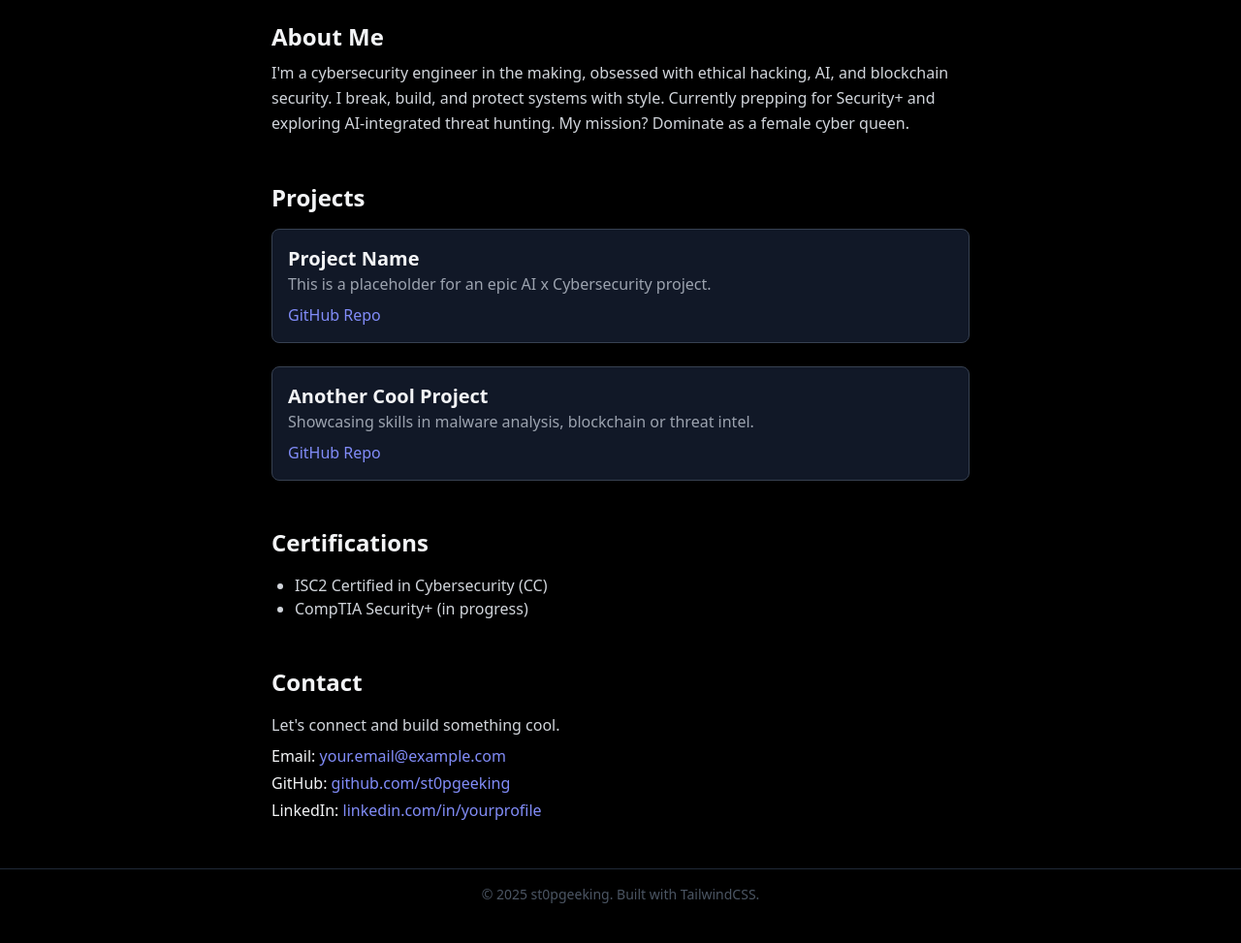
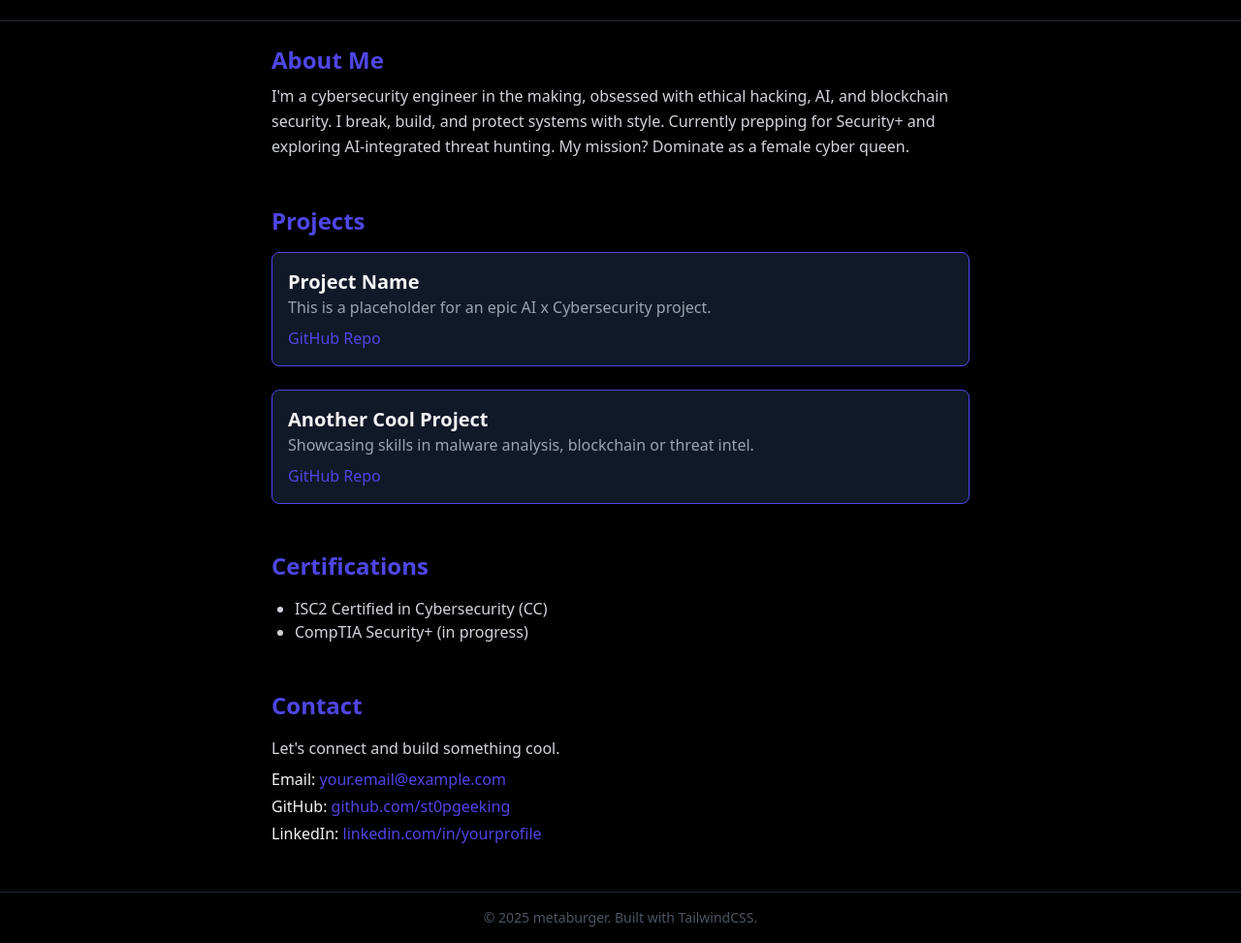
Before and after one commit to st4rburg3r/st4rburg3r.github.io, a plain HTML site: page index.html in a window 1280 px wide. Shown: the part 127-1100 px from the top of the page at 97% size. Before the commit the page ends 1076 px from the top, so only its background shows below. Drawn offline with nearby package versions, Linux system fonts and the light colour scheme.

Commit message:
added tailwind

```diff
--- a/index.html
+++ b/index.html
@@ -3,24 +3,30 @@
 <head>
   <meta charset="UTF-8" />
   <meta name="viewport" content="width=device-width, initial-scale=1.0" />
-  <title>st0pgeeking | Portfolio</title>
+  <title>metaburger | Portfolio</title>
   <script src="https://cdn.tailwindcss.com"></script>
-  <style>
-    body {
-      @apply bg-black text-gray-100 font-sans;
-    }
-  </style>
+  <script>
+    tailwind.config = {
+      theme: {
+        extend: {
+          colors: {
+            primary: '#4f46e5', // Indigo primary color
+          },
+        },
+      },
+    };
+  </script>
 </head>
-<body class="bg-black text-gray-100">
+<body class="bg-black text-gray-100 font-sans">
   <!-- Header -->
   <header class="p-6 text-center border-b border-gray-800">
-    <h1 class="text-4xl font-bold">st0pgeeking</h1>
+    <img src="images/metaburger-logo.png" alt="metaburger logo" class="h-16 mx-auto">
     <p class="text-lg text-gray-400 mt-2">Breaking systems so others don’t have to.</p>
   </header>
 
   <!-- About Section -->
   <section class="p-6 max-w-3xl mx-auto">
-    <h2 class="text-2xl font-semibold mb-2">About Me</h2>
+    <h2 class="text-2xl font-semibold mb-2 text-primary">About Me</h2>
     <p class="text-gray-300 leading-relaxed">
       I'm a cybersecurity engineer in the making, obsessed with ethical hacking, AI, and blockchain security. I break, build, and protect systems with style. Currently prepping for Security+ and exploring AI-integrated threat hunting. My mission? Dominate as a female cyber queen.
     </p>
@@ -28,22 +34,20 @@
 
   <!-- Projects Section -->
   <section class="p-6 max-w-3xl mx-auto">
-    <h2 class="text-2xl font-semibold mb-4">Projects</h2>
-
+    <h2 class="text-2xl font-semibold mb-4 text-primary">Projects</h2>
     <div class="grid gap-6">
-      <div class="bg-gray-900 p-4 rounded-lg border border-gray-700">
+      <div class="bg-gray-900 p-4 rounded-lg border border-primary">
         <h3 class="text-xl font-bold">Project Name</h3>
         <p class="text-gray-400">This is a placeholder for an epic AI x Cybersecurity project.</p>
         <div class="mt-2">
-          <a href="#" class="text-indigo-400 hover:underline">GitHub Repo</a>
+          <a href="#" class="text-primary hover:underline">GitHub Repo</a>
         </div>
       </div>
-
-      <div class="bg-gray-900 p-4 rounded-lg border border-gray-700">
+      <div class="bg-gray-900 p-4 rounded-lg border border-primary">
         <h3 class="text-xl font-bold">Another Cool Project</h3>
         <p class="text-gray-400">Showcasing skills in malware analysis, blockchain or threat intel.</p>
         <div class="mt-2">
-          <a href="#" class="text-indigo-400 hover:underline">GitHub Repo</a>
+          <a href="#" class="text-primary hover:underline">GitHub Repo</a>
         </div>
       </div>
     </div>
@@ -51,7 +55,7 @@
 
   <!-- Certifications -->
   <section class="p-6 max-w-3xl mx-auto">
-    <h2 class="text-2xl font-semibold mb-4">Certifications</h2>
+    <h2 class="text-2xl font-semibold mb-4 text-primary">Certifications</h2>
     <ul class="list-disc ml-6 text-gray-300">
       <li>ISC2 Certified in Cybersecurity (CC)</li>
       <li>CompTIA Security+ (in progress)</li>
@@ -60,17 +64,17 @@
 
   <!-- Contact Section -->
   <section class="p-6 max-w-3xl mx-auto">
-    <h2 class="text-2xl font-semibold mb-4">Contact</h2>
+    <h2 class="text-2xl font-semibold mb-4 text-primary">Contact</h2>
     <p class="text-gray-300">Let's connect and build something cool.</p>
     <ul class="mt-2 space-y-1">
-      <li>Email: <a href="mailto:your.email@example.com" class="text-indigo-400">your.email@example.com</a></li>
-      <li>GitHub: <a href="https://github.com/st0pgeeking" class="text-indigo-400">github.com/st0pgeeking</a></li>
-      <li>LinkedIn: <a href="https://linkedin.com/in/yourprofile" class="text-indigo-400">linkedin.com/in/yourprofile</a></li>
+      <li>Email: <a href="mailto:your.email@example.com" class="text-primary">your.email@example.com</a></li>
+      <li>GitHub: <a href="https://github.com/st0pgeeking" class="text-primary">github.com/st0pgeeking</a></li>
+      <li>LinkedIn: <a href="https://linkedin.com/in/yourprofile" class="text-primary">linkedin.com/in/yourprofile</a></li>
     </ul>
   </section>
 
   <footer class="p-4 text-center text-gray-600 text-sm border-t border-gray-800 mt-6">
-    &copy; 2025 st0pgeeking. Built with TailwindCSS.
+    © 2025 metaburger. Built with TailwindCSS.
   </footer>
 </body>
 </html>
```
Also changed, not shown: tailwind.js (added, +9 -0 lines), 1 other file.
